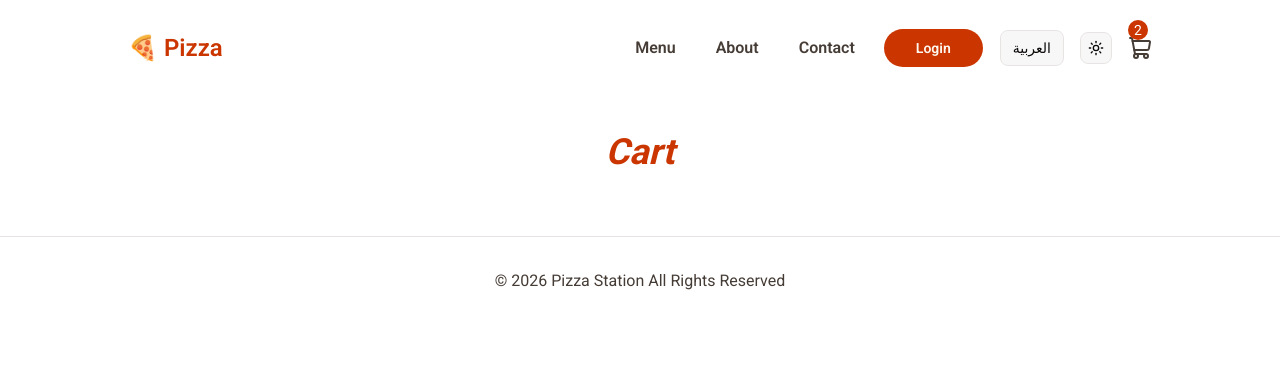
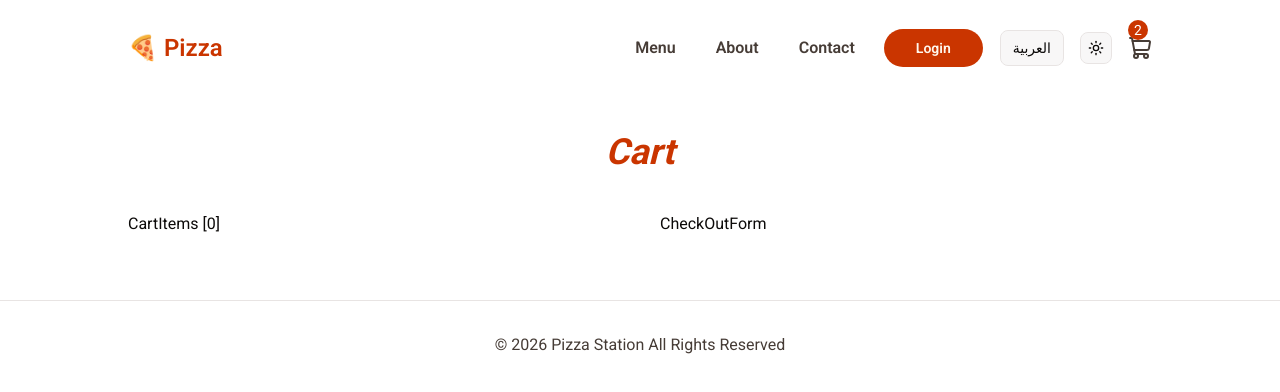
Before and after one commit to Mahmoud-Ragab-Khalifa/Pizza-Station, a Next.js app: page /cart in a window 1280 px wide. Shown: the top 392 px of the page. Built offline with nearby package versions, Linux system fonts and the light colour scheme.

Commit message:
initialize cart page components

```diff
--- a/src/app/cart/page.tsx
+++ b/src/app/cart/page.tsx
@@ -1,3 +1,6 @@
+import CartItems from "@/components/Cart/CartItems";
+import CheckOutForm from "@/components/Cart/CheckOutForm";
+
 const CartPage = () => {
   return (
     <main>
@@ -6,6 +9,11 @@ const CartPage = () => {
           <h1 className="text-primary text-center font-bold text-4xl italic mb-10">
             Cart
           </h1>
+
+          <div className="grid grid-cols-1 lg:grid-cols-2 gap-10">
+            <CartItems />
+            <CheckOutForm />
+          </div>
         </div>
       </section>
     </main>
--- /dev/null
+++ b/src/components/Cart/CartItems.tsx
@@ -0,0 +1,12 @@
+"use client";
+
+import { selectCartItems } from "@/redux/features/cart/cartSlice";
+import { useAppSelector } from "@/redux/hooks";
+
+const CartItems = () => {
+  const cartItems = useAppSelector(selectCartItems);
+
+  return <div>CartItems [{cartItems.length}]</div>;
+};
+
+export default CartItems;
--- /dev/null
+++ b/src/components/Cart/CheckOutForm.tsx
@@ -0,0 +1,5 @@
+const CheckOutForm = () => {
+  return <div>CheckOutForm</div>;
+};
+
+export default CheckOutForm;
```
